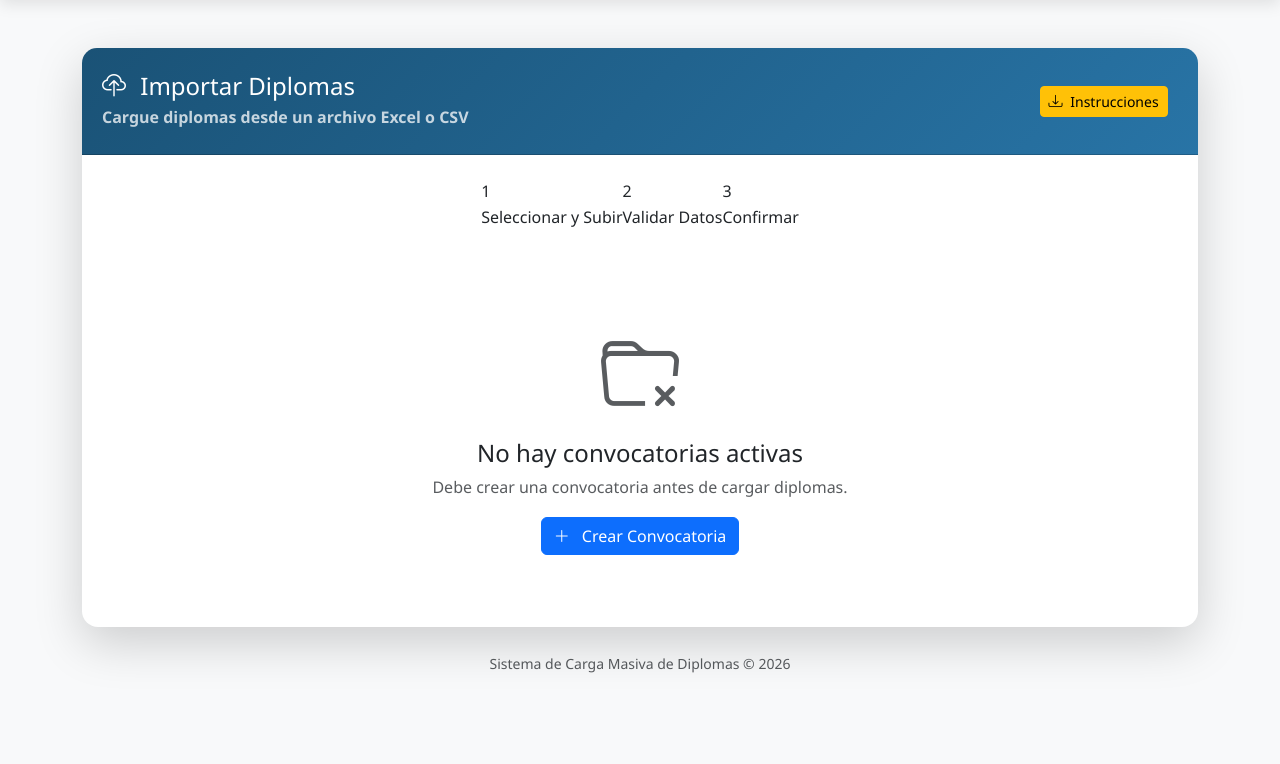
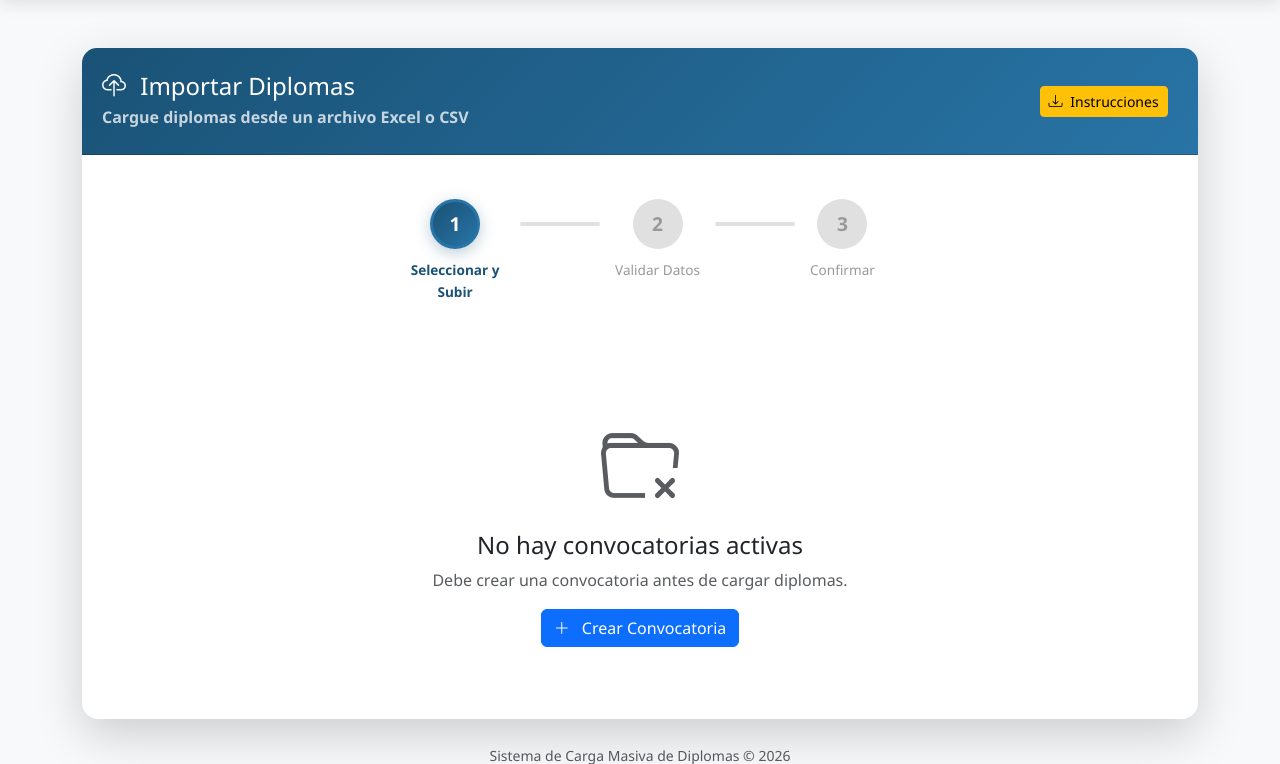
Before and after one commit to Vquintana21/Diplomas-colmed, a PHP site: page / in a window 1280 px wide. Shown: the part 58-822 px from the top of the page. Before the commit the page ends 731 px from the top, so only its background shows below. Run offline with PHP 8.4, Linux system fonts and the light colour scheme; a user stored in the database is signed in; data that the repository does not hold is empty.

Commit message:
Fix: Corregir errores JS, CSP y estilos de steps
- app.js: Convertir comentario mal formado a bloque /* */ (línea 197-208)
- security.php: Actualizar CSP para permitir:
  - cdnjs.cloudflare.com (JSZip para exportar Excel)
  - data: URIs para imágenes SVG inline (Bootstrap selects)
- styles.css: Agregar clases .steps-container, .step-number, .step-label,
  .step-line para el indicador de pasos visual

https://claude.ai/code/session_017xcSTHUqTGazSjqf1Xay2S

```diff
--- a/assets/css/styles.css
+++ b/assets/css/styles.css
@@ -244,6 +244,82 @@ body {
 /* ============================================
    INDICADOR DE PASOS
    ============================================ */
+.steps-container {
+    display: flex;
+    justify-content: center;
+    padding: 20px 0;
+}
+
+.steps-container .step {
+    display: flex;
+    flex-direction: column;
+    align-items: center;
+    position: relative;
+    z-index: 1;
+}
+
+.steps-container .step-number {
+    width: 50px;
+    height: 50px;
+    border-radius: 50%;
+    background: #e0e0e0;
+    color: #999;
+    display: flex;
+    align-items: center;
+    justify-content: center;
+    font-weight: 700;
+    font-size: 1.2rem;
+    transition: var(--transicion-normal);
+    border: 3px solid transparent;
+}
+
+.steps-container .step.active .step-number {
+    background: var(--gradiente-primario);
+    color: var(--color-texto-claro);
+    border-color: var(--color-primario-light);
+    box-shadow: 0 4px 15px rgba(26, 82, 118, 0.3);
+}
+
+.steps-container .step.completed .step-number {
+    background: var(--color-exito);
+    color: var(--color-texto-claro);
+    border-color: var(--color-exito);
+}
+
+.steps-container .step-label {
+    margin-top: 10px;
+    font-size: 0.85rem;
+    color: #999;
+    font-weight: 500;
+    text-align: center;
+    max-width: 100px;
+    transition: var(--transicion-normal);
+}
+
+.steps-container .step.active .step-label {
+    color: var(--color-primario);
+    font-weight: 600;
+}
+
+.steps-container .step.completed .step-label {
+    color: var(--color-exito);
+}
+
+.steps-container .step-line {
+    width: 80px;
+    height: 4px;
+    background: #e0e0e0;
+    margin: 0 15px;
+    margin-top: 23px;
+    border-radius: 2px;
+    transition: var(--transicion-normal);
+}
+
+.steps-container .step-line.active {
+    background: var(--gradiente-exito);
+}
+
+/* Alias para compatibilidad con steps-indicator */
 .steps-indicator {
     display: flex;
     justify-content: center;
--- a/assets/js/app.js
+++ b/assets/js/app.js
@@ -193,8 +193,8 @@
         var resumenCarga = document.getElementById('resumenCarga');
         var btnConfirmar = document.getElementById('btnConfirmar');
 
-        // Debug: mostrar qué elementos existen
-        // console.log('Elementos encontrados:', {
+        /* Debug: mostrar qué elementos existen
+        console.log('Elementos encontrados:', {
             step1: !!step1,
             step2: !!step2,
             stepLine: !!stepLine,
@@ -205,7 +205,7 @@
             opcionesCarga: !!opcionesCarga,
             resumenCarga: !!resumenCarga,
             btnConfirmar: !!btnConfirmar
-        });
+        }); */
 
         // Verificar elementos críticos
         if (!seccionPreview) {
--- a/security.php
+++ b/security.php
@@ -30,8 +30,8 @@ function aplicarHeadersSeguridad() {
     // Referrer Policy
     header('Referrer-Policy: strict-origin-when-cross-origin');
 
-    // Content Security Policy básica
-    header("Content-Security-Policy: default-src 'self' https://cdn.jsdelivr.net https://cdn.datatables.net https://code.jquery.com; script-src 'self' 'unsafe-inline' https://cdn.jsdelivr.net https://cdn.datatables.net https://code.jquery.com; style-src 'self' 'unsafe-inline' https://cdn.jsdelivr.net https://cdn.datatables.net; font-src 'self' https://cdn.jsdelivr.net;");
+    // Content Security Policy básica (ISO 27001 A.8.26)
+    header("Content-Security-Policy: default-src 'self' https://cdn.jsdelivr.net https://cdn.datatables.net https://code.jquery.com https://cdnjs.cloudflare.com; script-src 'self' 'unsafe-inline' https://cdn.jsdelivr.net https://cdn.datatables.net https://code.jquery.com https://cdnjs.cloudflare.com; style-src 'self' 'unsafe-inline' https://cdn.jsdelivr.net https://cdn.datatables.net; font-src 'self' https://cdn.jsdelivr.net; img-src 'self' data: https:;");
 
     // Eliminar header que expone versión de PHP
     header_remove('X-Powered-By');
```
